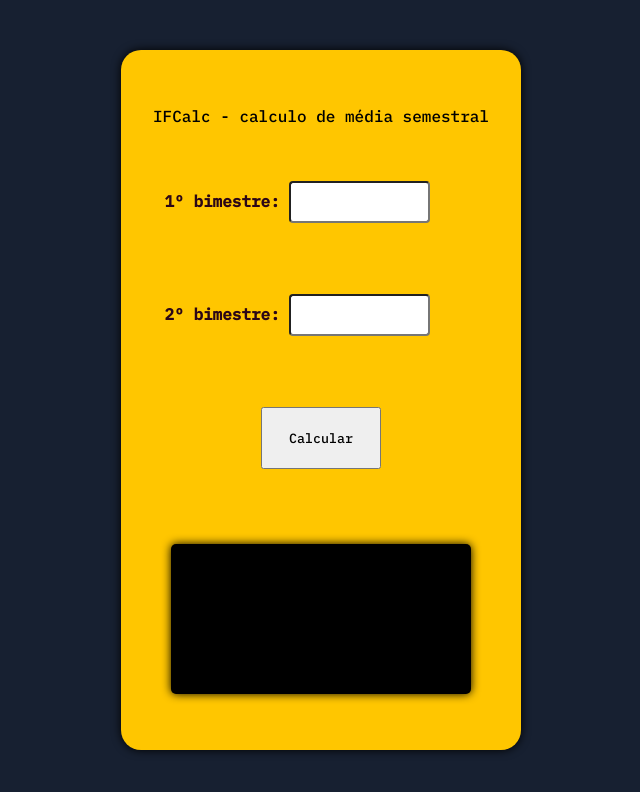
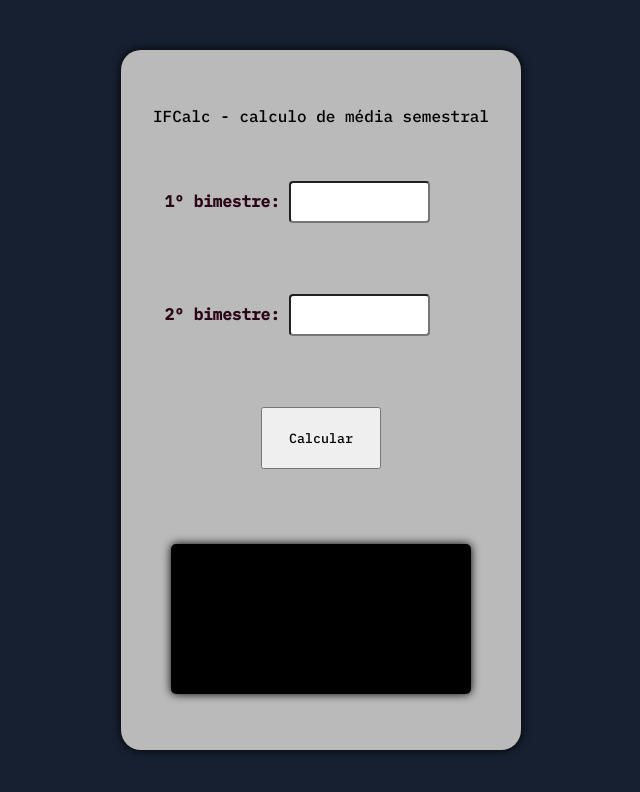
Before and after one commit to Rickson-Rocha/Calculador-de-notas---ifrn, a plain HTML site: page index.html in a window 1280 px wide. Shown: the whole page, without its empty margins (319-959 px from the left). Drawn offline with Linux system fonts and the light colour scheme.

Commit message:
trabalho finalizado

```diff
--- a/style.css
+++ b/style.css
@@ -28,7 +28,7 @@ main{
 .container{
     display: flex;
     flex-direction: column;
-    background: rgb(255,198,0);
+    background: #BABABA;
     width: 400px;
     height: 700px;
     align-items: center;
```
Also changed, not shown: img/ifrn.svg (deleted), img/logo_ifrn.png (deleted).
